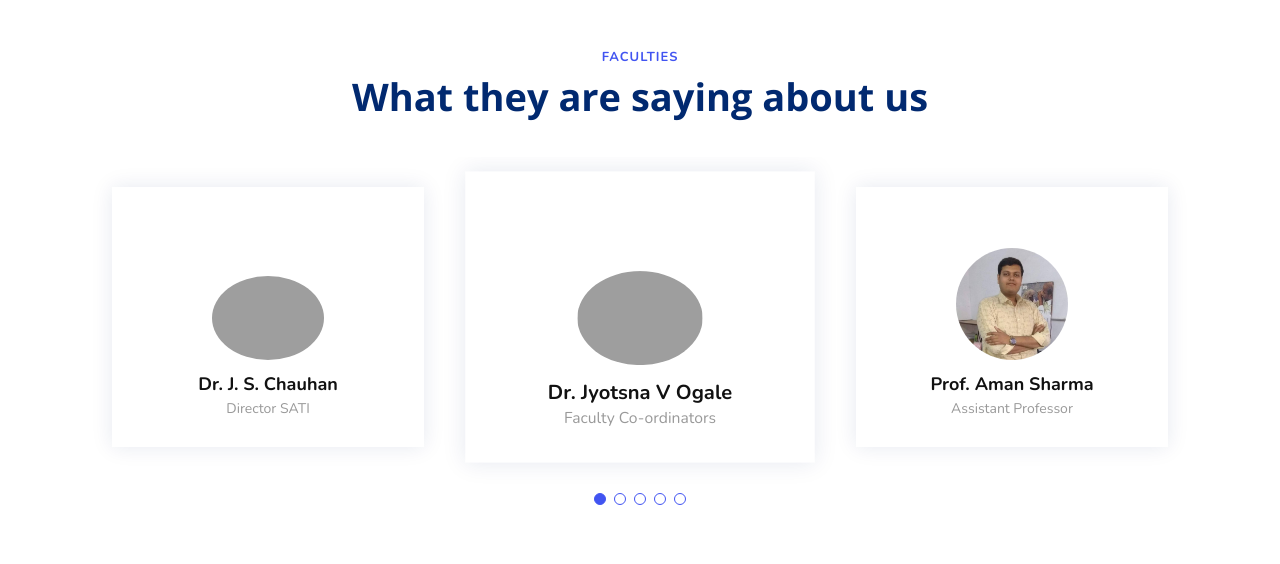
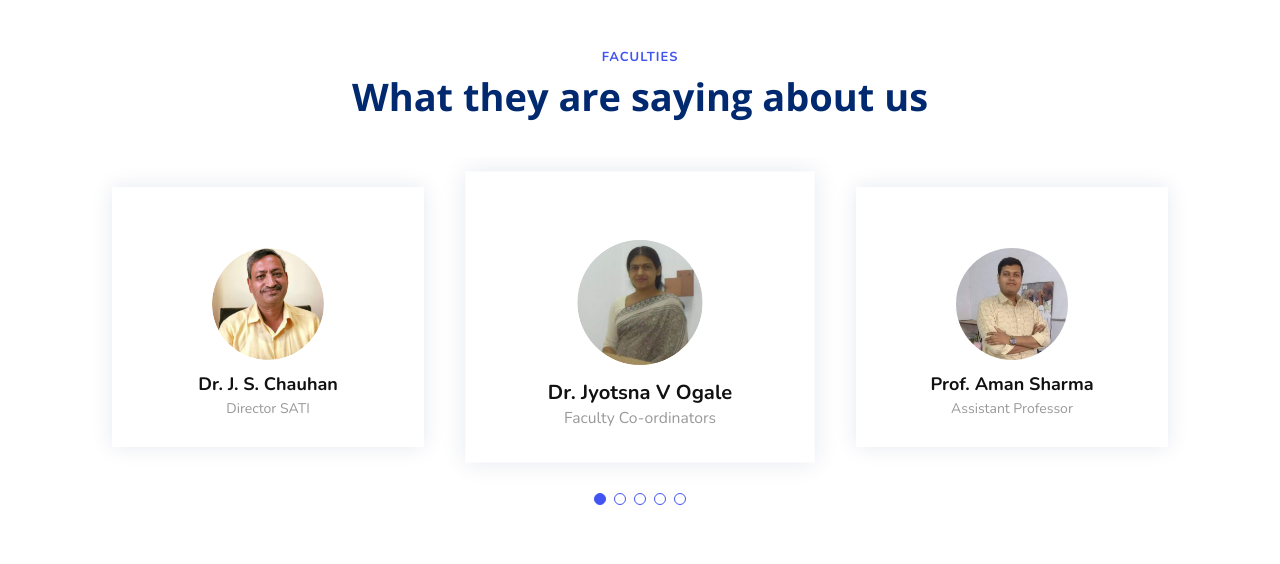
Before and after one commit to Jatin-tec/CLUB_FLUX, a Django app: template flux_sati/templates/index.html in a window 1280 px wide. Shown: the part 4176-4740 px from the top of the page. Run offline with Django 3.2, Linux system fonts and the light colour scheme; the template is opened without the code that fills it: values that come from a table or form of the project are taken from there, others are empty; data comes from the database, SQL or seed files in the repository; some libraries are stand-ins or nearby versions; grey boxes are pictures that could not be loaded.

Commit message:
images updated

```diff
--- a/flux_sati/templates/index.html
+++ b/flux_sati/templates/index.html
@@ -274,7 +274,7 @@
             <div class="testimonial-item">
 
               <div class="profile mt-auto">
-                <img src="flux/static/img/testimonials/DirectorSir.jpg" class="testimonial-img" alt="">
+                <img src="{% static 'img/testimonials/DirectorSir.png' %}" class="testimonial-img" alt="">
                 <h3>Dr. J. S. Chauhan</h3>
                 <h4>Director SATI</h4>
               </div>
@@ -286,7 +286,7 @@
 
 
               <div class="profile mt-auto">
-                <img src="flux/static/img/testimonials/jyotsnamam.jpg" class="testimonial-img" alt="">
+                <img src="{% static 'img/testimonials/jyotsnamam.png' %}" class="testimonial-img" alt="">
                 <h3>Dr. Jyotsna V Ogale</h3>
                 <h4>Faculty Co-ordinators</h4>
               </div>
@@ -298,7 +298,7 @@
 
 
               <div class="profile mt-auto">
-                <img src="flux/static/img/testimonials/Amansir.jpg" class="testimonial-img" alt="">
+                <img src="{% static 'img/testimonials/Amansir.jpg' %}" class="testimonial-img" alt="">
                 <h3>Prof. Aman Sharma</h3>
                 <h4>Assistant Professor</h4>
               </div>
@@ -310,7 +310,7 @@
 
 
               <div class="profile mt-auto">
-                <img src="flux/static/img/testimonials/Naveensir.jpg" class="testimonial-img" alt="">
+                <img src="{% static 'img/testimonials/Naveensir.jpg' %}" class="testimonial-img" alt="">
                 <h3>Prof. Naveen Malviya</h3>
                 <h4>Assistant Professor</h4>
               </div>
```
